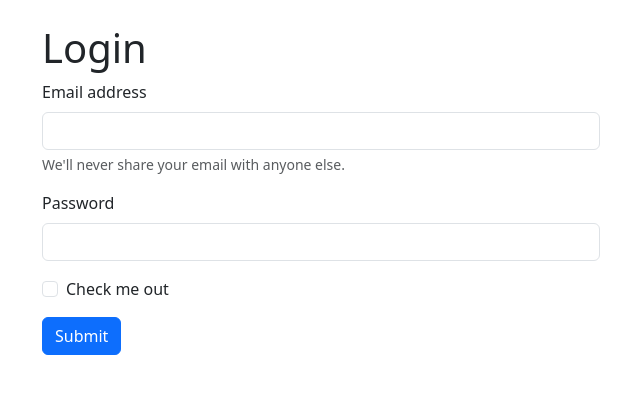
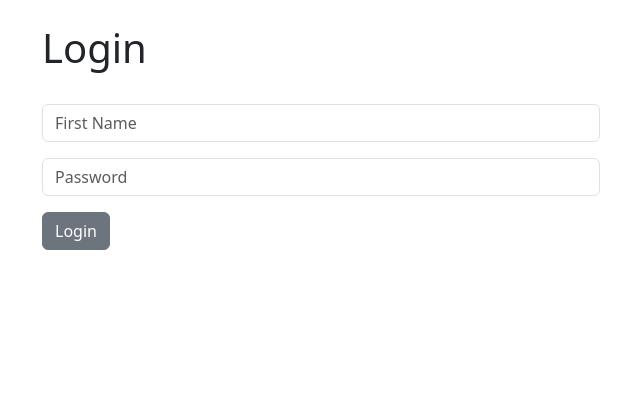
Before and after one commit to gaurav1800/Django-CRM, a Django app: page / in a window 1280 px wide. Shown: the part 56-450 px from the top of the page, without its empty margins (319-959 px from the left). Run offline with Django 5.2, Linux system fonts and the light colour scheme.

Commit message:
April 11 second commit

```diff
--- a/website/templates/home.html
+++ b/website/templates/home.html
@@ -8,24 +8,20 @@
     Login
 </h1>
 
+</br>
+
 <form method="POST" action="{% url 'home'  %}">
     {% csrf_token %}
 
     <form>
         <div class="mb-3">
-          <label for="exampleInputEmail1" class="form-label">Email address</label>
-          <input type="email" class="form-control" id="exampleInputEmail1" aria-describedby="emailHelp">
-          <div id="emailHelp" class="form-text">We'll never share your email with anyone else.</div>
+          <input type="text" class="form-control" name="username", placeholder="First Name" required>
         </div>
         <div class="mb-3">
-          <label for="exampleInputPassword1" class="form-label">Password</label>
-          <input type="password" class="form-control" id="exampleInputPassword1">
+
+          <input type="password" class="form-control" name="Password", placeholder="Password" required>
         </div>
-        <div class="mb-3 form-check">
-          <input type="checkbox" class="form-check-input" id="exampleCheck1">
-          <label class="form-check-label" for="exampleCheck1">Check me out</label>
-        </div>
-        <button type="submit" class="btn btn-primary">Submit</button>
+        <button type="submit" class="btn btn-secondary">Login</button>
       </form>
 
 </form>
```
